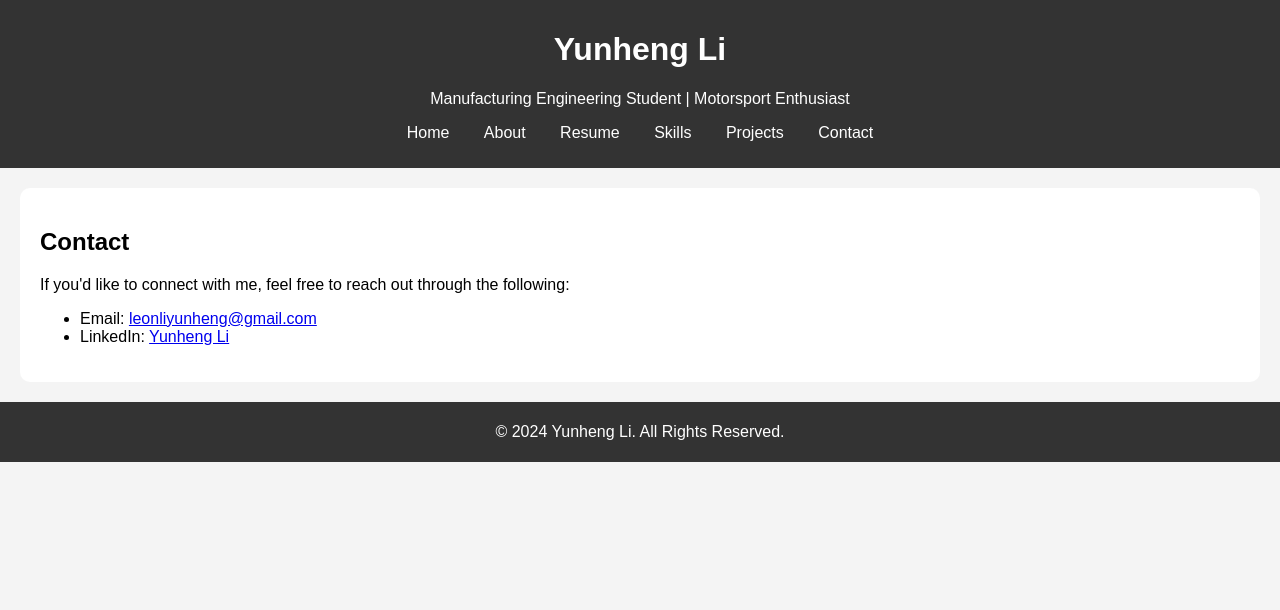
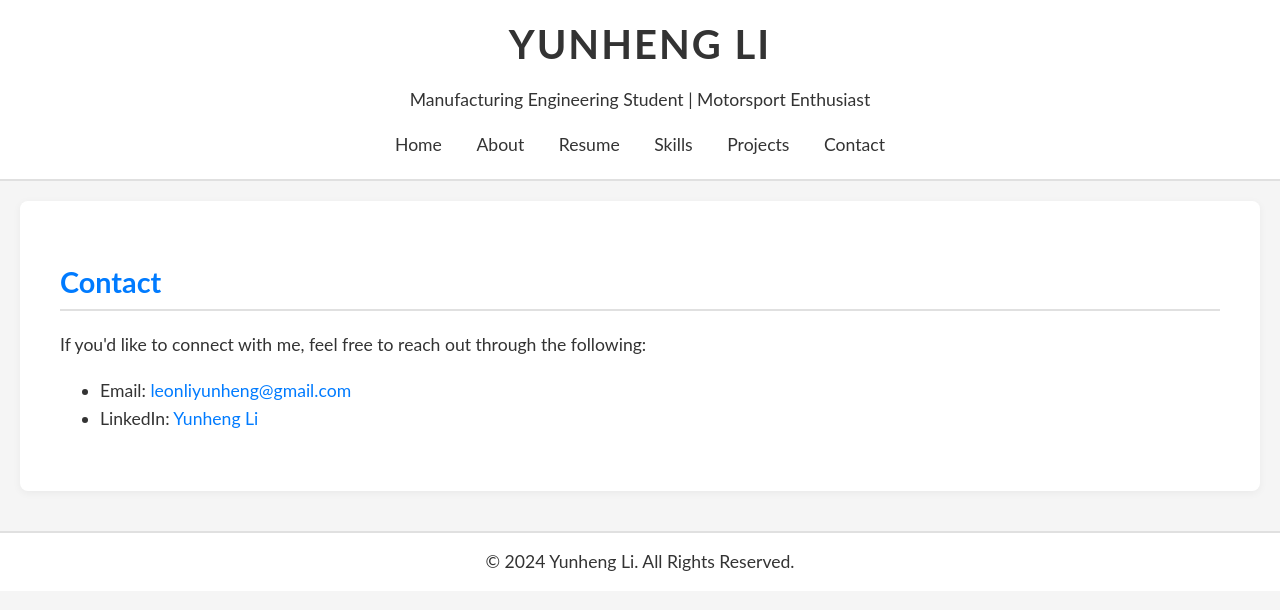
Before and after one commit to leonliyunheng/Yunheng-Li, a plain HTML site: page contact.html in a window 1280 px wide. Drawn offline with Linux system fonts and the light colour scheme.

Commit message:
contact.html

```diff
--- a/contact.html
+++ b/contact.html
@@ -7,53 +7,155 @@
     <title>Yunheng Li | Contact</title>
     <style>
         body {
-            font-family: Arial, sans-serif;
+    font-family: 'Lato', sans-serif;
     margin: 0;
     padding: 0;
-            background-color: #f4f4f4;
+    background-color: #f5f5f5;
+    color: #333;
+    transition: all 0.3s ease-in-out; /* Transition for smooth background color changes */
 }
 
 header {
-            background-color: #333;
-            color: white;
-            padding: 10px 0;
+    background-color: #ffffff;
+    color: #333;
+    padding: 20px 0;
     text-align: center;
+    border-bottom: 2px solid #e0e0e0;
+    transition: all 0.3s ease-in-out; /* Smooth header transitions */
+}
+
+header h1 {
+    font-size: 2.5rem;
+    margin: 0;
+    text-transform: uppercase;
+    letter-spacing: 2px;
 }
 
 nav ul {
     list-style: none;
     padding: 0;
+    margin: 0;
+    text-align: center;
 }
 
 nav ul li {
-            display: inline;
+    display: inline-block;
     margin: 0 15px;
 }
 
 nav ul li a {
-            color: white;
+    color: #333;
     text-decoration: none;
+    font-size: 1.1rem;
+    padding-bottom: 5px;
+    border-bottom: 2px solid transparent;
+    transition: border-bottom 0.3s ease, color 0.3s ease; /* Smooth color and border transitions */
+}
+
+nav ul li a:hover {
+    border-bottom: 2px solid #007BFF;
+    color: #007BFF; /* Link color transition on hover */
 }
 
 section {
-            padding: 20px;
-            background-color: white;
+    padding: 40px;
+    background-color: #ffffff;
     margin: 20px;
-            border-radius: 10px;
+    border-radius: 8px;
+    box-shadow: 0 2px 8px rgba(0, 0, 0, 0.05);
+    opacity: 0;
+    transform: translateY(20px); /* Initial hidden state */
+    animation: fadeIn 0.6s ease-in-out forwards; /* Fade-in animation */
+}
+
+@keyframes fadeIn {
+    to {
+        opacity: 1;
+        transform: translateY(0); /* Transition into view */
+    }
+}
+
+h2 {
+    color: #007BFF;
+    font-size: 1.8rem;
+    border-bottom: 2px solid #e0e0e0;
+    padding-bottom: 10px;
+    margin-bottom: 20px;
+    transition: color 0.3s ease; /* Transition for text color */
+}
+
+p, ul {
+    font-size: 1.1rem;
+    line-height: 1.6;
 }
 
 footer {
-            background-color: #333;
-            color: white;
+    background-color: #ffffff;
+    color: #333;
     text-align: center;
-            padding: 5px;
+    padding: 15px;
+    font-size: 0.9rem;
+    border-top: 2px solid #e0e0e0;
+    margin-top: 40px;
+    transition: all 0.3s ease; /* Smooth footer transitions */
+}
+
+footer p {
+    margin: 0;
 }
 
 footer a {
-            color: #ffcc00;
+    color: #007BFF;
     text-decoration: none;
+    transition: color 0.3s ease; /* Smooth link transition */
+}
+
+footer a:hover {
+    text-decoration: underline;
+    color: #0056b3; /* Subtle color change on hover */
+}
+
+/* Smooth hover effects for buttons */
+button, .btn {
+    background-color: #007BFF;
+    color: #ffffff;
+    border: none;
+    padding: 10px 20px;
+    font-size: 1rem;
+    cursor: pointer;
+    border-radius: 4px;
+    transition: background-color 0.3s ease, transform 0.3s ease; /* Add smooth background and scaling transition */
+}
+
+button:hover, .btn:hover {
+    background-color: #0056b3;
+    transform: translateY(-2px); /* Slight lift effect on hover */
+}
+
+/* Smooth hover effect for images */
+img {
+    border-radius: 8px;
+    box-shadow: 0 2px 8px rgba(0, 0, 0, 0.1);
+    transition: transform 0.3s ease, box-shadow 0.3s ease; /* Transition for hover zoom and shadow */
+}
+
+img:hover {
+    transform: scale(1.02);
+    box-shadow: 0 4px 12px rgba(0, 0, 0, 0.15); /* Slightly larger shadow on hover */
+}
+
+/* Smooth transition for links */
+a {
+    color: #007BFF;
+    text-decoration: none;
+    transition: color 0.3s ease; /* Smooth transition for text color */
+}
+
+a:hover {
+    color: #0056b3; /* Subtle color transition */
 }
 </style>
+
 </head>
 <body>
     <header>
@@ -61,7 +163,7 @@
         <p>Manufacturing Engineering Student | Motorsport Enthusiast</p>
         <nav>
             <ul>
-                <li><a href="index.html">Home</a></li>
+                <li><a href="homepage.html">Home</a></li>
                 <li><a href="about.html">About</a></li>
                 <li><a href="resume.html">Resume</a></li>
                 <li><a href="skills.html">Skills</a></li>
```
Lines whose indentation alone changed are shown as unchanged.
